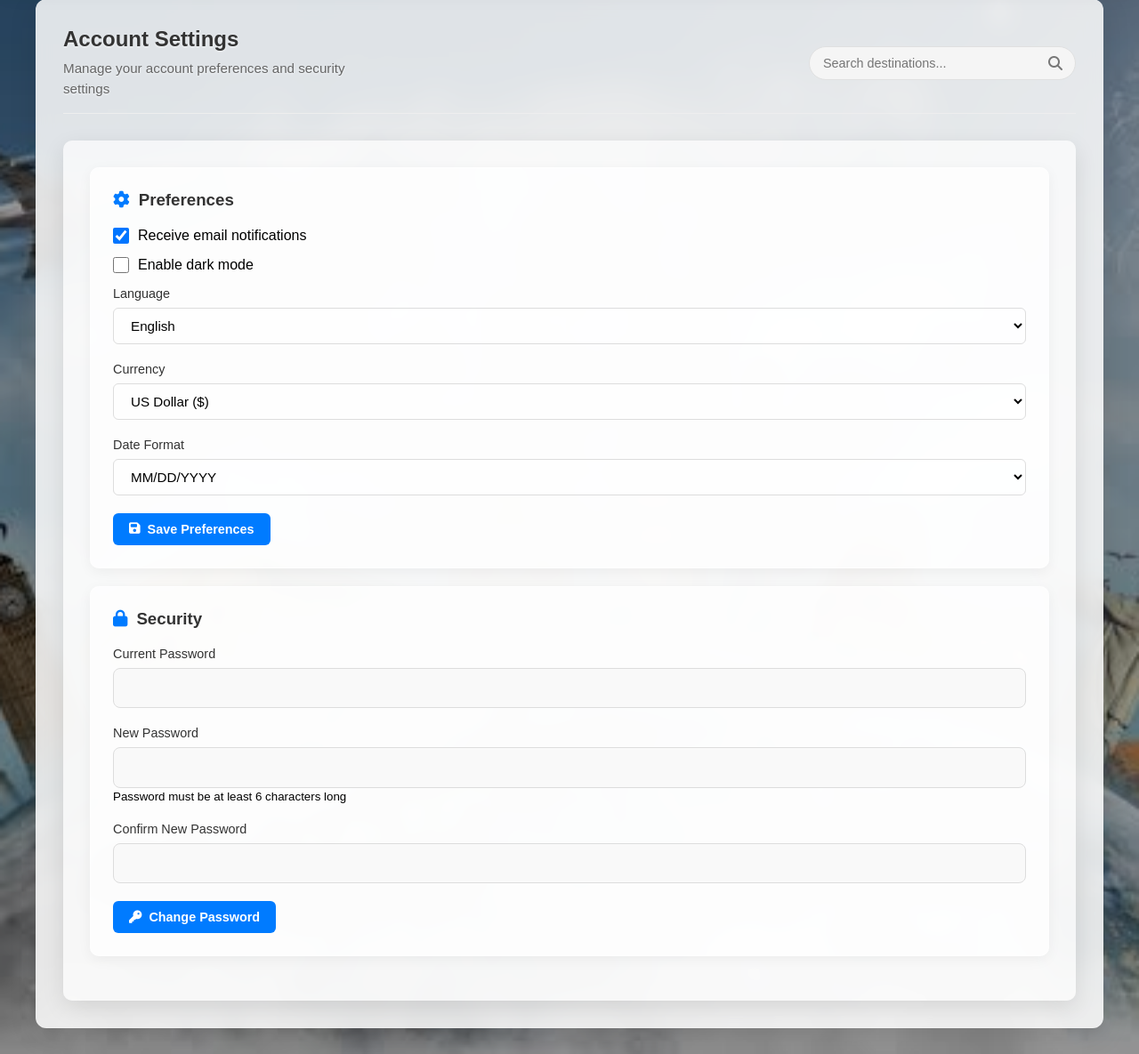
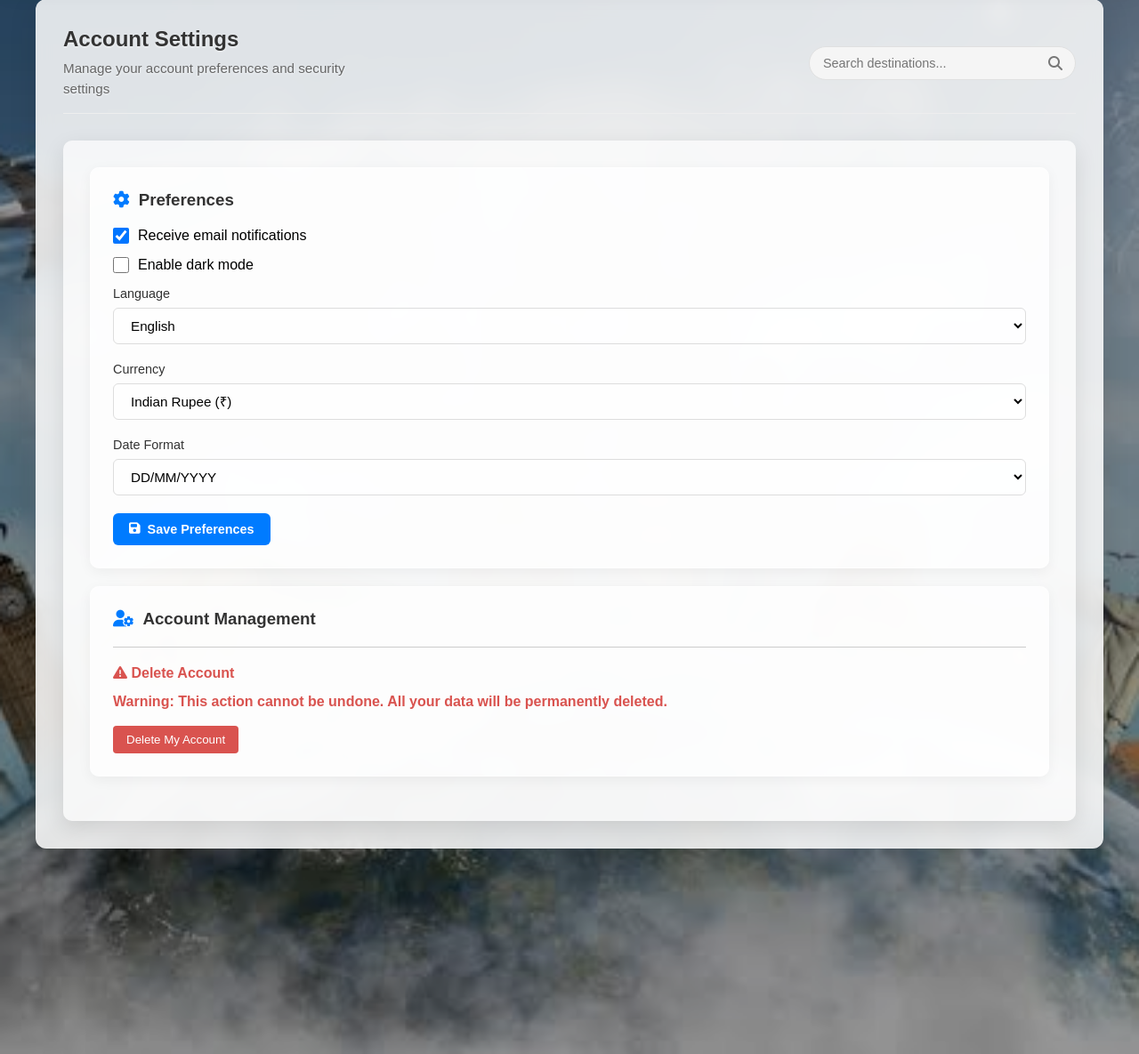
Before and after one commit to CodeWithAmitKumar/GoJourney, a PHP site: page /dashboard/settings.php in a window 1280 px wide. Shown: the part 101-1286 px from the top of the page at 89% size. Run offline with PHP 8.4, Linux system fonts and the light colour scheme; the visitor is signed in with stand-in values (Sample User, id 1); data that the repository does not hold is empty.

Commit message:
fix delete account issue

```diff
--- a/dashboard/index.php
+++ b/dashboard/index.php
@@ -50,6 +50,9 @@ if (isset($_SESSION['last_activity']) && (time() - $_SESSION['last_activity'] >
 
 // Update last activity time
 $_SESSION['last_activity'] = time();
+
+// Set the timezone to handle time correctly
+date_default_timezone_set('Asia/Kolkata'); // Set to your local timezone
 ?>
 <!DOCTYPE html>
 <html lang="en">
@@ -98,7 +101,8 @@ $_SESSION['last_activity'] = time();
             <div class="dashboard-header">
                 <div class="welcome-message">
                     <?php
-                        $hour = date('H');
+                        // Get the current hour in 24-hour format
+                        $hour = (int)date('H');
                         $greeting = '';
 
                         if ($hour >= 5 && $hour < 12) {
--- a/dashboard/settings.php
+++ b/dashboard/settings.php
@@ -78,15 +78,15 @@ if (mysqli_num_rows($settings_check) == 0) {
     $dark_mode = 0; // Default light mode
 
     mysqli_query($conn, "INSERT INTO user_settings (user_id, email_notifications, dark_mode, language, currency, date_format)
-                         VALUES ($user_id, 1, $dark_mode, 'english', 'USD', 'MM/DD/YYYY')");
+                         VALUES ($user_id, 1, $dark_mode, 'english', 'INR', 'DD/MM/YYYY')");
 
     $settings_check = mysqli_query($conn, "SELECT * FROM user_settings WHERE user_id = $user_id");
 }
 
 $settings = mysqli_fetch_assoc($settings_check);
 
-// Handle form submission
-if ($_SERVER['REQUEST_METHOD'] === 'POST') {
+// Handle form submission for settings update
+if ($_SERVER['REQUEST_METHOD'] === 'POST' && !isset($_POST['delete_account'])) {
     // Process email notifications toggle
     $email_notifications = isset($_POST['email_notifications']) ? 1 : 0;
 
@@ -122,120 +122,56 @@ if ($_SERVER['REQUEST_METHOD'] === 'POST') {
     }
 }
 
-// Process password change
-if (isset($_POST['change_password'])) {
-    $current_password = $_POST['current_password'];
-    $new_password = $_POST['new_password'];
-    $confirm_password = $_POST['confirm_password'];
+// Handle account deletion
+if (isset($_POST['delete_account'])) {
+    // Verify the DELETE confirmation text
+    if (isset($_POST['confirm_delete_text']) && $_POST['confirm_delete_text'] === 'DELETE') {
+        // For debugging
+        error_log("Account deletion initiated for user ID: $user_id");
 
-    // Validate passwords
-    if (empty($current_password) || empty($new_password) || empty($confirm_password)) {
-        $_SESSION['error'] = "All password fields are required";
-    } else if ($new_password !== $confirm_password) {
-        $_SESSION['error'] = "New passwords do not match";
-    } else if (strlen($new_password) < 6) {
-        $_SESSION['error'] = "Password must be at least 6 characters long";
-    } else {
-        // Verify current password
-        $user_query = mysqli_query($conn, "SELECT password_hash FROM users WHERE user_id = $user_id");
+        // Check if there are any other tables with foreign key relationships
+        $tables_to_check = ['user_settings']; // Add any other tables with foreign keys to user
+        $deletion_errors = false;
 
-        if (!$user_query) {
-            $_SESSION['error'] = "Database error: " . mysqli_error($conn);
-            header("Location: settings.php");
-            exit();
-        }
-
-        $user = mysqli_fetch_assoc($user_query);
-
-        if (password_verify($current_password, $user['password_hash'])) {
-            // Hash new password
-            $hashed_password = password_hash($new_password, PASSWORD_DEFAULT);
-
-            error_log("Changing password for user ID: $user_id");
-
-            // Update password with more detailed error reporting
-            $update_sql = "UPDATE users SET password_hash = '$hashed_password' WHERE user_id = $user_id";
-            $update_result = mysqli_query($conn, $update_sql);
-
-            if ($update_result) {
-                // Check if any rows were actually affected
-                if (mysqli_affected_rows($conn) > 0) {
-                    error_log("Password updated in database successfully");
-
-                    // Force expire the current session cookie
-                    if (isset($_COOKIE[session_name()])) {
-                        setcookie(session_name(), '', time() - 42000, '/');
-                    }
-
-                    // Clear all session data
-                    $_SESSION = array();
-
-                    // Destroy the session
-                    session_destroy();
-                    error_log("Session destroyed after password change");
-
-                    // Start new session for message
-                    session_start();
-                    session_regenerate_id(true);
-                    error_log("New session started for success message");
-
-                    $_SESSION['success'] = "Password changed successfully! Please login with your new password.";
-                    error_log("Redirecting to login page");
-
-                    // Redirect to login page
-                    header("Location: ../index.php");
-                    exit();
-                } else {
-                    // The query ran but no rows were updated
-                    error_log("Query executed but no rows updated. Password might be the same.");
-                    $_SESSION['success'] = "Query executed but no rows updated. Your password might already be set to this value.";
-                    header("Location: settings.php");
-                    exit();
-                }
-            } else {
-                error_log("Error updating password: " . mysqli_error($conn));
-                $_SESSION['error'] = "Error updating password: " . mysqli_error($conn) . " (SQL: $update_sql)";
-                header("Location: settings.php");
-                exit();
-            }
-        } else {
-            error_log("Current password verification failed");
-            $_SESSION['error'] = "Current password is incorrect";
-        }
+        // First delete from tables with foreign key constraints
+        foreach ($tables_to_check as $table) {
+            $delete_query = "DELETE FROM $table WHERE user_id = $user_id";
+            if (!mysqli_query($conn, $delete_query)) {
+                $deletion_errors = true;
+                error_log("Error deleting from $table: " . mysqli_error($conn));
             }
         }
 
-// Delete account request
-if (isset($_POST['delete_account'])) {
-    // Set up a confirmation page or modal instead of immediately deleting
-    $_SESSION['confirm_delete'] = true;
-}
+        if (!$deletion_errors) {
+            // Now delete the user record
+            $delete_user = "DELETE FROM users WHERE user_id = $user_id";
+            if (mysqli_query($conn, $delete_user)) {
+                // Successfully deleted
+                error_log("User ID: $user_id successfully deleted");
 
-// Confirm account deletion
-if (isset($_POST['confirm_delete'])) {
-    $password = $_POST['confirm_password'];
-
-    // Verify password
-    $user_query = mysqli_query($conn, "SELECT password_hash FROM users WHERE user_id = $user_id");
-    $user = mysqli_fetch_assoc($user_query);
-
-    if (password_verify($password, $user['password_hash'])) {
-        // Delete user data
-        mysqli_query($conn, "DELETE FROM user_settings WHERE user_id = $user_id");
-        mysqli_query($conn, "DELETE FROM users WHERE user_id = $user_id");
-
-        // Log out user
+                // Clear the session
+                session_unset();
                 session_destroy();
 
-        // Start new session for message
+                // Create new session for success message
                 session_start();
                 $_SESSION['success'] = "Your account has been deleted successfully.";
                 header("Location: ../index.php");
                 exit();
             } else {
-        $_SESSION['error'] = "Password is incorrect. Account not deleted.";
-        $_SESSION['confirm_delete'] = false;
+                error_log("Error deleting user: " . mysqli_error($conn));
+                $_SESSION['error'] = "Error deleting your account: " . mysqli_error($conn);
             }
+        } else {
+            $_SESSION['error'] = "Could not delete account due to database constraints. Please contact support.";
+        }
+    } else {
+        $_SESSION['error'] = "You must type DELETE (in all caps) to confirm account deletion.";
+    }
+
+    // If we reach here, there was an error - redirect back to settings
+    header("Location: settings.php");
+    exit();
 }
 ?>
 <!DOCTYPE html>
@@ -248,6 +184,45 @@ if (isset($_POST['confirm_delete'])) {
     <link rel="stylesheet" href="../style.css">
     <link rel="stylesheet" href="dashboard.css">
     <link rel="stylesheet" href="https://cdnjs.cloudflare.com/ajax/libs/font-awesome/6.4.0/css/all.min.css">
+    <style>
+        .delete-account-section {
+            margin-top: 20px;
+            padding-top: 20px;
+            border-top: 1px solid #ccc;
+        }
+
+        .delete-account-section h4 {
+            color: #d9534f;
+            margin-bottom: 10px;
+        }
+
+        .delete-account-section p {
+            color: #d9534f;
+            font-weight: bold;
+            margin-bottom: 15px;
+        }
+
+        .delete-account-btn {
+            background-color: #d9534f;
+            color: white;
+            border: none;
+            padding: 8px 15px;
+            border-radius: 4px;
+            cursor: pointer;
+        }
+
+        .delete-account-btn:hover {
+            background-color: #c9302c;
+        }
+
+        .delete-confirmation {
+            margin-top: 15px;
+            padding: 15px;
+            background-color: #f8d7da;
+            border: 1px solid #f5c6cb;
+            border-radius: 4px;
+        }
+    </style>
 </head>
 <body>
     <!-- Background overlay -->
@@ -345,6 +320,7 @@ if (isset($_POST['confirm_delete'])) {
                         <div class="form-group">
                             <label for="currency">Currency</label>
                             <select id="currency" name="currency" class="form-control">
+                                <option value="INR" <?php echo $settings['currency'] == 'INR' ? 'selected' : ''; ?>>Indian Rupee (₹)</option>
                                 <option value="USD" <?php echo $settings['currency'] == 'USD' ? 'selected' : ''; ?>>US Dollar ($)</option>
                                 <option value="EUR" <?php echo $settings['currency'] == 'EUR' ? 'selected' : ''; ?>>Euro (€)</option>
                                 <option value="GBP" <?php echo $settings['currency'] == 'GBP' ? 'selected' : ''; ?>>British Pound (£)</option>
@@ -367,31 +343,31 @@ if (isset($_POST['confirm_delete'])) {
                     </form>
                 </div>
 
-                <!-- Security Settings Card -->
+                <!-- Account Management Card -->
                 <div class="settings-card">
-                    <h3><i class="fas fa-lock"></i> Security</h3>
+                    <h3><i class="fas fa-user-cog"></i> Account Management</h3>
 
+                    <!-- Delete Account Section -->
+                    <div class="delete-account-section">
+                        <h4><i class="fas fa-exclamation-triangle"></i> Delete Account</h4>
+                        <p class="delete-warning">Warning: This action cannot be undone. All your data will be permanently deleted.</p>
+
+                        <button type="button" id="show-delete-confirmation" class="delete-account-btn">Delete My Account</button>
+
+                        <div id="delete-confirmation" class="delete-confirmation" style="display: none;">
                             <form action="settings.php" method="POST">
-                        <input type="hidden" name="change_password" value="1">
+                                <p><strong>Are you absolutely sure you want to delete your account?</strong></p>
+                                <p>Please type DELETE in the field below to confirm:</p>
 
                                 <div class="form-group">
-                            <label for="current_password">Current Password</label>
-                            <input type="password" id="current_password" name="current_password" class="form-control" required>
+                                    <input type="text" name="confirm_delete_text" class="form-control" placeholder="Type DELETE here" required>
                                 </div>
 
-                        <div class="form-group">
-                            <label for="new_password">New Password</label>
-                            <input type="password" id="new_password" name="new_password" class="form-control" required minlength="6">
-                            <small>Password must be at least 6 characters long</small>
+                                <input type="hidden" name="delete_account" value="1">
+                                <button type="submit" class="delete-account-btn">Confirm Delete Account</button>
+                            </form>
                         </div>
-
-                        <div class="form-group">
-                            <label for="confirm_password">Confirm New Password</label>
-                            <input type="password" id="confirm_password" name="confirm_password" class="form-control" required minlength="6">
                     </div>
-
-                        <button type="submit" class="change-password-btn"><i class="fas fa-key"></i> Change Password</button>
-                    </form>
                 </div>
             </div>
         </div>
@@ -399,5 +375,60 @@ if (isset($_POST['confirm_delete'])) {
 
     <script src="../script.js"></script>
     <script src="dashboard.js"></script>
+    <script>
+        // Toggle delete confirmation form
+        document.getElementById('show-delete-confirmation').addEventListener('click', function() {
+            document.getElementById('delete-confirmation').style.display = 'block';
+            this.style.display = 'none';
+        });
+
+        // Handle dark mode toggle checkbox
+        document.addEventListener('DOMContentLoaded', function() {
+            const darkModeCheckbox = document.getElementById('dark_mode');
+
+            // Apply dark mode if checkbox is checked on page load
+            if (darkModeCheckbox.checked) {
+                document.body.classList.add('dark-theme');
+                localStorage.setItem('theme', 'dark');
+
+                // Update the theme toggle button icons
+                const moonIcon = document.querySelector('.fa-moon');
+                const sunIcon = document.querySelector('.fa-sun');
+                if (moonIcon && sunIcon) {
+                    moonIcon.style.display = 'none';
+                    sunIcon.style.display = 'block';
+                }
+            }
+
+            // Toggle dark mode when checkbox is clicked
+            darkModeCheckbox.addEventListener('change', function() {
+                if (this.checked) {
+                    // Enable dark mode
+                    document.body.classList.add('dark-theme');
+                    localStorage.setItem('theme', 'dark');
+
+                    // Update theme toggle button icons
+                    const moonIcon = document.querySelector('.fa-moon');
+                    const sunIcon = document.querySelector('.fa-sun');
+                    if (moonIcon && sunIcon) {
+                        moonIcon.style.display = 'none';
+                        sunIcon.style.display = 'block';
+                    }
+                } else {
+                    // Disable dark mode
+                    document.body.classList.remove('dark-theme');
+                    localStorage.setItem('theme', 'light');
+
+                    // Update theme toggle button icons
+                    const moonIcon = document.querySelector('.fa-moon');
+                    const sunIcon = document.querySelector('.fa-sun');
+                    if (moonIcon && sunIcon) {
+                        moonIcon.style.display = 'block';
+                        sunIcon.style.display = 'none';
+                    }
+                }
+            });
+        });
+    </script>
 </body>
 </html>
```
Lines whose indentation alone changed are shown as unchanged.
